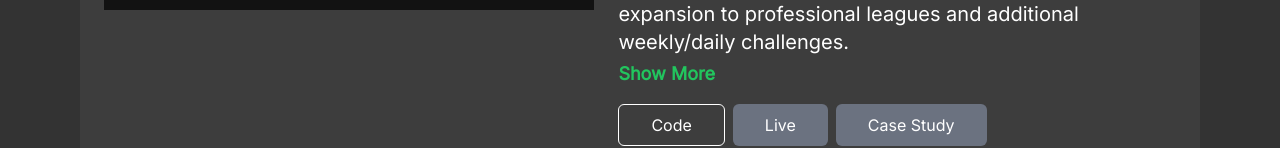
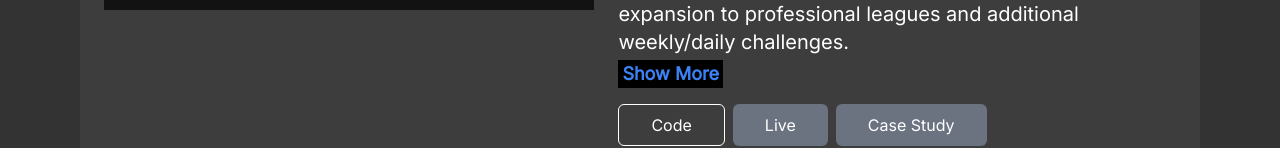
Before and after one commit to ma-boles/mbolesdev, a Next.js app: page / in a window 1280 px wide. Shown: the part 2124-2272 px from the top of the page. Built offline with nearby package versions, Linux system fonts and the light colour scheme.

Commit message:
git commit -m "added background color to section titles"

```diff
--- a/src/app/components/ProjectDetails.js
+++ b/src/app/components/ProjectDetails.js
@@ -10,20 +10,20 @@ export default function ProjectDetails () {
 
     return (
         <>
-        <button className="pt-1 text-green-500 text-lg font-bold hover:border-b border-white"
+        <button className="px-1 mt-1 bg-black text-blue-500 text-lg font-bold hover:bg-white hover:text-black"
         onClick={toggleDetails}>
             {isExpanded ? "Show Less" : "Show More"}
         </button>
         {isExpanded && (
        <div className="pt-4">
-         <ul><span className="font-bold text-green-400 text-lg sm:text-xl">Tech Stack</span>
+         <ul><span className="pr-1 mt-1 font-bold bg-blue-700 text-lg sm:text-xl">Tech Stack</span>
             <li className="text-lg sm:text-lg"><span className="font-bold">Frontend:</span> React, Next.js, Tailwind CSS</li>
             <li className="text-lg sm:text-lg"><span className="font-bold">Backend:</span> Node.js, Next.js API Routes, MySQL</li>
             <li className="text-lg sm:text-lg"><span className="font-bold">Auth:</span> JWT & cookie-based authentication</li>
             <li className="text-lg sm:text-lg"><span className="font-bold">Hosting:</span> Vercel</li>
           </ul><br/>
 
-          <ul><span className="font-bold text-green-400 text-lg sm:text-xl">Core Features</span>
+          <ul><span className="pr-1 font-bold bg-blue-700 text-lg sm:text-xl">Core Features</span>
             <li className="text-lg sm:text-lg"><span className="font-bold">Bracket Creator:</span> Submit predictions for 67 games and track progress throughout the tournament.</li>
             <li className="text-lg sm:text-lg"><span className="font-bold">Scoring System:</span> Real-time scoring wth round-based multipliers and bonus points.</li>
             <li className="text-lg sm:text-lg"><span className="font-bold">User Accounts:</span> Secure signup/login and the ability to create multiple brackets per user.</li>
@@ -31,7 +31,7 @@ export default function ProjectDetails () {
              <li className="text-lg sm:text-lg"><span className="font-bold">Responsive Design:</span> Optimized across mobile, tablet, and desktop.</li>
           </ul><br/>
 
-          <span className="font-bold text-blue-400 text-lg sm:text-xl">My Role</span>
+          <span className="pr-1 font-bold bg-blue-700 text-lg sm:text-xl">My Role</span>
             <p className="text-lg sm:text-lg"> I led end-to-end development as a solo developer, from initial concept to frontend UX and backend architecture. The user experience and design were built from scratch based on research, inspiration, and intuition — without the use of formal wireframing tools.</p>
           <br/>
           </div>
```
